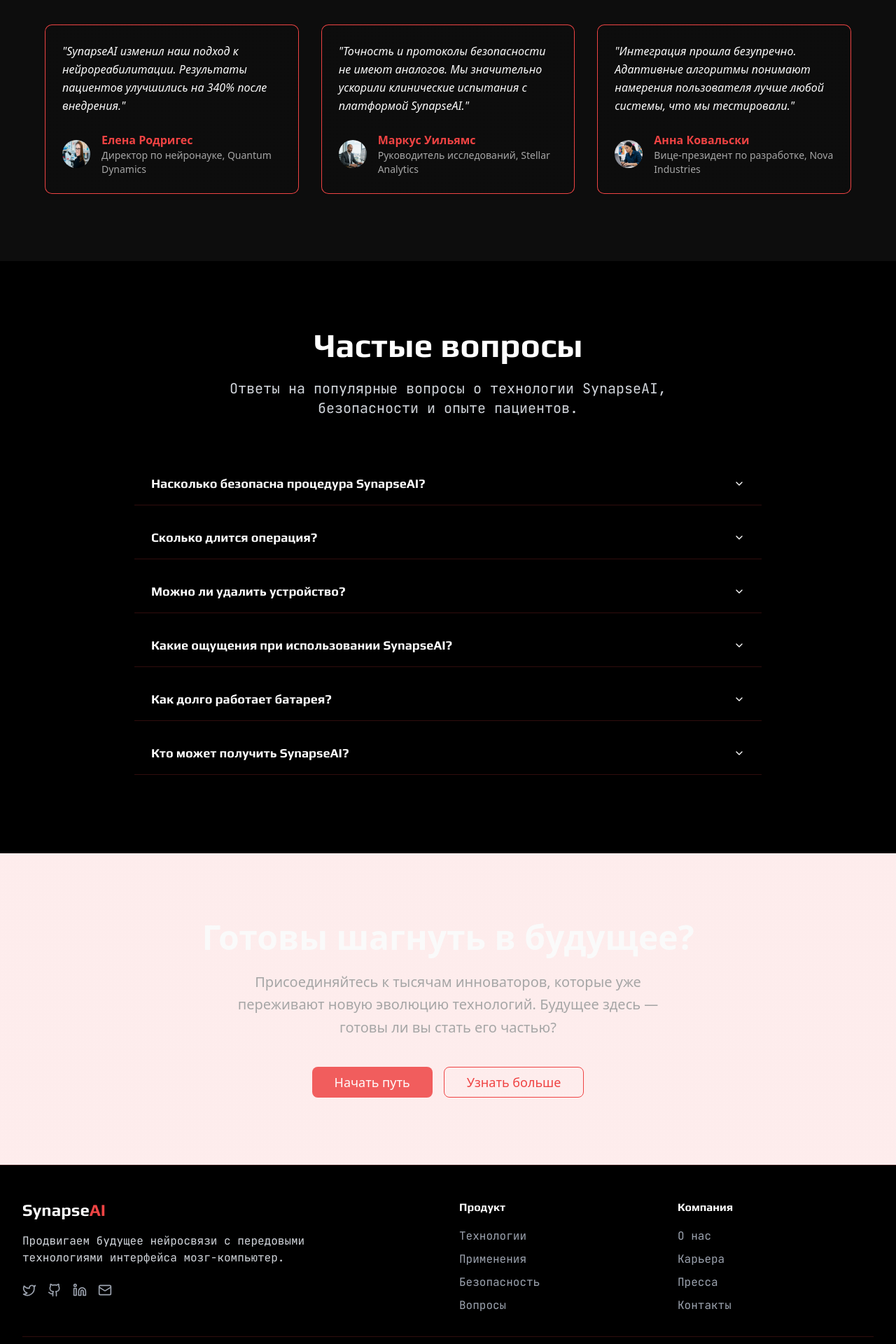
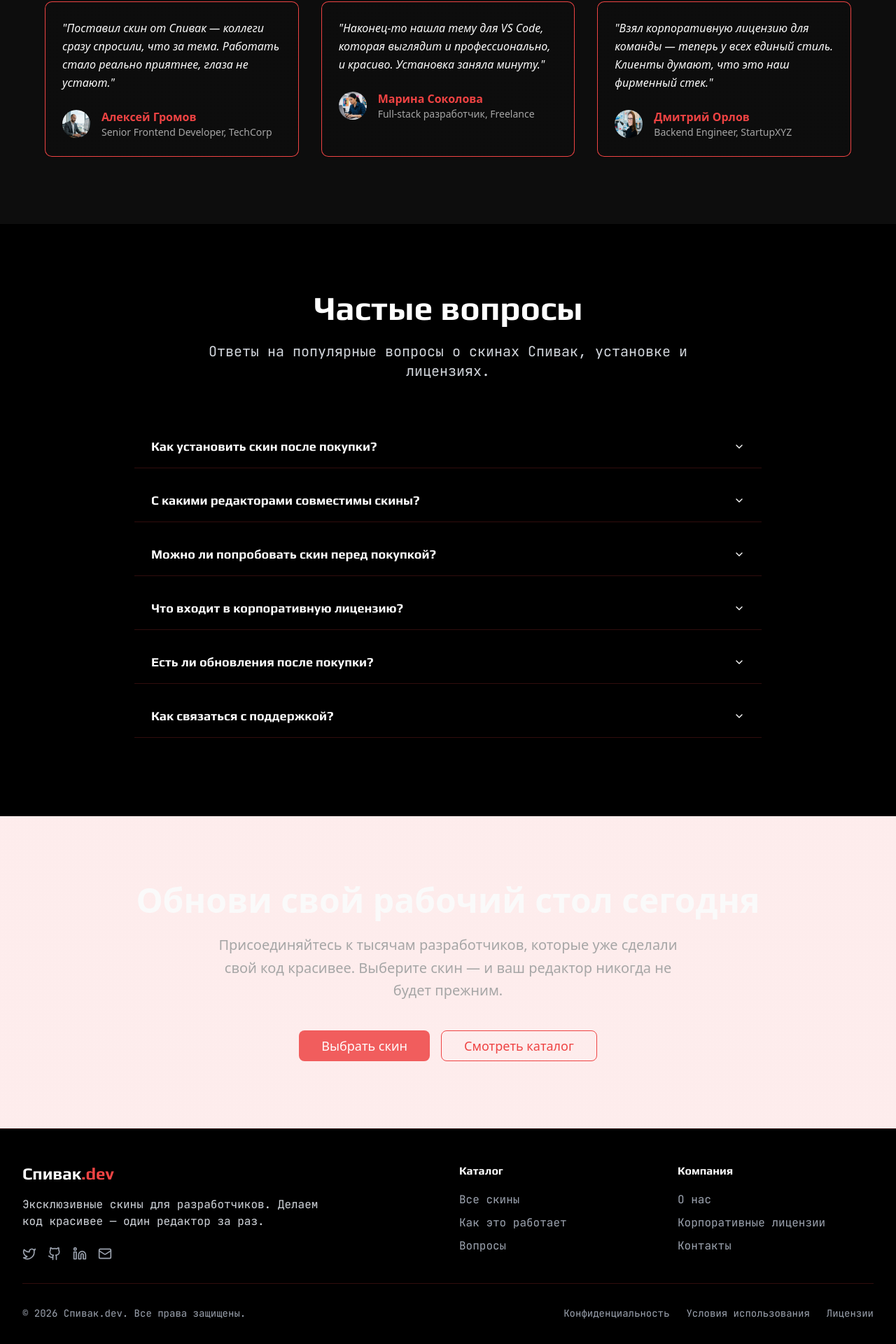
Before and after one commit to pr-poehali-dev/spark-launch-2, a React (Vite) app: page / in a window 1280 px wide. Shown: the part 3352-5272 px from the top of the page at 70% size. Built offline with nearby package versions, Linux system fonts and the light colour scheme.

Commit message:
Adapt template per requirements

```diff
--- a/src/components/cta-section.tsx
+++ b/src/components/cta-section.tsx
@@ -5,24 +5,24 @@ export function CTASection() {
     <section className="py-24 px-6 bg-gradient-to-r from-primary/10 via-accent/10 to-primary/10">
       <div className="max-w-4xl mx-auto text-center">
         <div className="slide-up">
-          <h2 className="text-5xl font-bold text-foreground mb-6 font-sans text-balance">Готовы шагнуть в будущее?</h2>
+          <h2 className="text-5xl font-bold text-foreground mb-6 font-sans text-balance">Обнови свой рабочий стол сегодня</h2>
           <p className="text-xl text-muted-foreground mb-10 leading-relaxed max-w-2xl mx-auto">
-            Присоединяйтесь к тысячам инноваторов, которые уже переживают новую эволюцию технологий. Будущее
-            здесь — готовы ли вы стать его частью?
+            Присоединяйтесь к тысячам разработчиков, которые уже сделали свой код красивее.
+            Выберите скин — и ваш редактор никогда не будет прежним.
           </p>
           <div className="flex flex-col sm:flex-row gap-4 justify-center">
             <Button
               size="lg"
               className="bg-primary text-primary-foreground hover:bg-primary/90 pulse-button text-lg px-8 py-4"
             >
-              Начать путь
+              Выбрать скин
             </Button>
             <Button
               size="lg"
               variant="outline"
               className="border-primary text-primary hover:bg-primary hover:text-primary-foreground text-lg px-8 py-4 bg-transparent"
             >
-              Узнать больше
+              Смотреть каталог
             </Button>
           </div>
         </div>
--- a/src/components/faq-section.tsx
+++ b/src/components/faq-section.tsx
@@ -3,44 +3,44 @@ import { Accordion, AccordionContent, AccordionItem, AccordionTrigger } from "@/
 export function FAQSection() {
   const faqs = [
     {
-      question: "Насколько безопасна процедура SynapseAI?",
+      question: "Как установить скин после покупки?",
       answer:
-        "Да, процедура выполняется прецизионным хирургическим роботом и прошла обширное тестирование. Все материалы биосовместимы и одобрены FDA для медицинского применения.",
+        "После оплаты вы получаете архив с файлами и пошаговой инструкцией для вашего редактора или терминала. Установка занимает 1–3 минуты. Если возникнут сложности — поможем в чате поддержки.",
     },
     {
-      question: "Сколько длится операция?",
+      question: "С какими редакторами совместимы скины?",
       answer:
-        "Малоинвазивная процедура обычно занимает 2-3 часа и проводится под местной анестезией с седацией.",
+        "Скины доступны для VS Code, всех продуктов JetBrains (IntelliJ, WebStorm, PyCharm и др.), Neovim, Vim, а также для терминалов iTerm2, Windows Terminal, Warp и Hyper.",
     },
     {
-      question: "Можно ли удалить устройство?",
+      question: "Можно ли попробовать скин перед покупкой?",
       answer:
-        "Да, SynapseAI разработан полностью обратимым. Устройство можно безопасно удалить при необходимости, хотя это требуется редко.",
+        "Да! На странице каждого скина есть интерактивный превью с примерами кода. Вы видите, как будет выглядеть тема в реальных условиях, прежде чем покупать.",
     },
     {
-      question: "Какие ощущения при использовании SynapseAI?",
+      question: "Что входит в корпоративную лицензию?",
       answer:
-        "Пользователи отмечают, что управление устройствами силой мысли ощущается естественно и интуитивно после короткого периода обучения. От самого импланта нет физических ощущений.",
+        "Корпоративная лицензия включает использование на неограниченном числе машин в вашей команде, приоритетную поддержку и право на кастомизацию скина под ваш брендинг.",
     },
     {
-      question: "Как долго работает батарея?",
+      question: "Есть ли обновления после покупки?",
       answer:
-        "Устройство заряжается беспроводным способом и работает полный день на одном заряде. Зарядка выполняется внешним устройством, размещаемым рядом с головой.",
+        "Да, все обновления для купленного скина — бесплатно и навсегда. При выходе новых версий вы получаете уведомление на почту.",
     },
     {
-      question: "Кто может получить SynapseAI?",
+      question: "Как связаться с поддержкой?",
       answer:
-        "В настоящее время мы фокусируемся на людях с тяжелым параличом. Соответствие определяется через комплексную медицинскую оценку.",
+        "Пишите на почту или в Telegram — отвечаем в течение нескольких часов. Для корпоративных клиентов доступен приоритетный канал связи.",
     },
   ]
 
   return (
-    <section className="py-24 bg-black">
+    <section id="faq" className="py-24 bg-black">
       <div className="container mx-auto px-4">
         <div className="text-center mb-16">
           <h2 className="text-4xl md:text-5xl font-bold text-white mb-6 font-orbitron">Частые вопросы</h2>
           <p className="text-xl text-gray-300 max-w-3xl mx-auto font-space-mono">
-            Ответы на популярные вопросы о технологии SynapseAI, безопасности и опыте пациентов.
+            Ответы на популярные вопросы о скинах Спивак, установке и лицензиях.
           </p>
         </div>
 
--- a/src/components/footer.tsx
+++ b/src/components/footer.tsx
@@ -8,10 +8,10 @@ export function Footer() {
           {/* Brand */}
           <div className="col-span-1 md:col-span-2">
             <h2 className="font-orbitron text-2xl font-bold text-white mb-4">
-              Synapse<span className="text-red-500">AI</span>
+              Спивак<span className="text-red-500">.dev</span>
             </h2>
             <p className="font-space-mono text-gray-300 mb-6 max-w-md">
-              Продвигаем будущее нейросвязи с передовыми технологиями интерфейса мозг-компьютер.
+              Эксклюзивные скины для разработчиков. Делаем код красивее — один редактор за раз.
             </p>
             <div className="flex space-x-4">
               <a href="#" className="text-gray-400 hover:text-red-500 transition-colors duration-200">
@@ -31,37 +31,20 @@ export function Footer() {
 
           {/* Product */}
           <div>
-            <h3 className="font-orbitron text-white font-semibold mb-4">Продукт</h3>
+            <h3 className="font-orbitron text-white font-semibold mb-4">Каталог</h3>
             <ul className="space-y-2">
               <li>
-                <a
-                  href="#technology"
-                  className="font-space-mono text-gray-400 hover:text-red-500 transition-colors duration-200"
-                >
-                  Технологии
+                <a href="#catalog" className="font-space-mono text-gray-400 hover:text-red-500 transition-colors duration-200">
+                  Все скины
                 </a>
               </li>
               <li>
-                <a
-                  href="#applications"
-                  className="font-space-mono text-gray-400 hover:text-red-500 transition-colors duration-200"
-                >
-                  Применения
+                <a href="#how" className="font-space-mono text-gray-400 hover:text-red-500 transition-colors duration-200">
+                  Как это работает
                 </a>
               </li>
               <li>
-                <a
-                  href="#safety"
-                  className="font-space-mono text-gray-400 hover:text-red-500 transition-colors duration-200"
-                >
-                  Безопасность
-                </a>
-              </li>
-              <li>
-                <a
-                  href="#faq"
-                  className="font-space-mono text-gray-400 hover:text-red-500 transition-colors duration-200"
-                >
+                <a href="#faq" className="font-space-mono text-gray-400 hover:text-red-500 transition-colors duration-200">
                   Вопросы
                 </a>
               </li>
@@ -79,12 +62,7 @@ export function Footer() {
               </li>
               <li>
                 <a href="#" className="font-space-mono text-gray-400 hover:text-red-500 transition-colors duration-200">
-                  Карьера
-                </a>
-              </li>
-              <li>
-                <a href="#" className="font-space-mono text-gray-400 hover:text-red-500 transition-colors duration-200">
-                  Пресса
+                  Корпоративные лицензии
                 </a>
               </li>
               <li>
@@ -99,25 +77,16 @@ export function Footer() {
         {/* Bottom Bar */}
         <div className="mt-8 pt-8 border-t border-red-500/20">
           <div className="flex flex-col md:flex-row justify-between items-center">
-            <p className="font-space-mono text-gray-400 text-sm">2025 SynapseAI. Все права защищены.</p>
+            <p className="font-space-mono text-gray-400 text-sm">© 2026 Спивак.dev. Все права защищены.</p>
             <div className="flex space-x-6 mt-4 md:mt-0">
-              <a
-                href="#"
-                className="font-space-mono text-gray-400 hover:text-red-500 text-sm transition-colors duration-200"
-              >
+              <a href="#" className="font-space-mono text-gray-400 hover:text-red-500 text-sm transition-colors duration-200">
                 Конфиденциальность
               </a>
-              <a
-                href="#"
-                className="font-space-mono text-gray-400 hover:text-red-500 text-sm transition-colors duration-200"
-              >
+              <a href="#" className="font-space-mono text-gray-400 hover:text-red-500 text-sm transition-colors duration-200">
                 Условия использования
               </a>
-              <a
-                href="#"
-                className="font-space-mono text-gray-400 hover:text-red-500 text-sm transition-colors duration-200"
-              >
-                Cookie-политика
+              <a href="#" className="font-space-mono text-gray-400 hover:text-red-500 text-sm transition-colors duration-200">
+                Лицензии
               </a>
             </div>
           </div>
--- a/src/components/testimonials-section.tsx
+++ b/src/components/testimonials-section.tsx
@@ -3,25 +3,25 @@ import { Avatar, AvatarFallback, AvatarImage } from "@/components/ui/avatar"
 
 const testimonials = [
   {
-    name: "Елена Родригес",
-    role: "Директор по нейронауке, Quantum Dynamics",
+    name: "Алексей Громов",
+    role: "Senior Frontend Developer, TechCorp",
+    avatar: "/cybersecurity-expert-man.jpg",
+    content:
+      "Поставил скин от Спивак — коллеги сразу спросили, что за тема. Работать стало реально приятнее, глаза не устают.",
+  },
+  {
+    name: "Марина Соколова",
+    role: "Full-stack разработчик, Freelance",
+    avatar: "/asian-woman-tech-developer.jpg",
+    content:
+      "Наконец-то нашла тему для VS Code, которая выглядит и профессионально, и красиво. Установка заняла минуту.",
+  },
+  {
+    name: "Дмитрий Орлов",
+    role: "Backend Engineer, StartupXYZ",
     avatar: "/professional-woman-scientist.png",
     content:
-      "SynapseAI изменил наш подход к нейрореабилитации. Результаты пациентов улучшились на 340% после внедрения.",
-  },
-  {
-    name: "Маркус Уильямс",
-    role: "Руководитель исследований, Stellar Analytics",
-    avatar: "/cybersecurity-expert-man.jpg",
-    content:
-      "Точность и протоколы безопасности не имеют аналогов. Мы значительно ускорили клинические испытания с платформой SynapseAI.",
-  },
-  {
-    name: "Анна Ковальски",
-    role: "Вице-президент по разработке, Nova Industries",
-    avatar: "/asian-woman-tech-developer.jpg",
-    content:
-      "Интеграция прошла безупречно. Адаптивные алгоритмы понимают намерения пользователя лучше любой системы, что мы тестировали.",
+      "Взял корпоративную лицензию для команды — теперь у всех единый стиль. Клиенты думают, что это наш фирменный стек.",
   },
 ]
 
@@ -30,9 +30,9 @@ export function TestimonialsSection() {
     <section className="py-24 px-6 bg-card">
       <div className="max-w-6xl mx-auto">
         <div className="text-center mb-16">
-          <h2 className="text-4xl font-bold text-card-foreground mb-4 font-sans">Нам доверяют лидеры</h2>
+          <h2 className="text-4xl font-bold text-card-foreground mb-4 font-sans">Что говорят разработчики</h2>
           <p className="text-xl text-muted-foreground max-w-2xl mx-auto leading-relaxed">
-            Что говорят лидеры индустрии о нашей революционной технологии
+            Тысячи программистов уже обновили свой рабочий стол со Спивак
           </p>
         </div>
 
```
